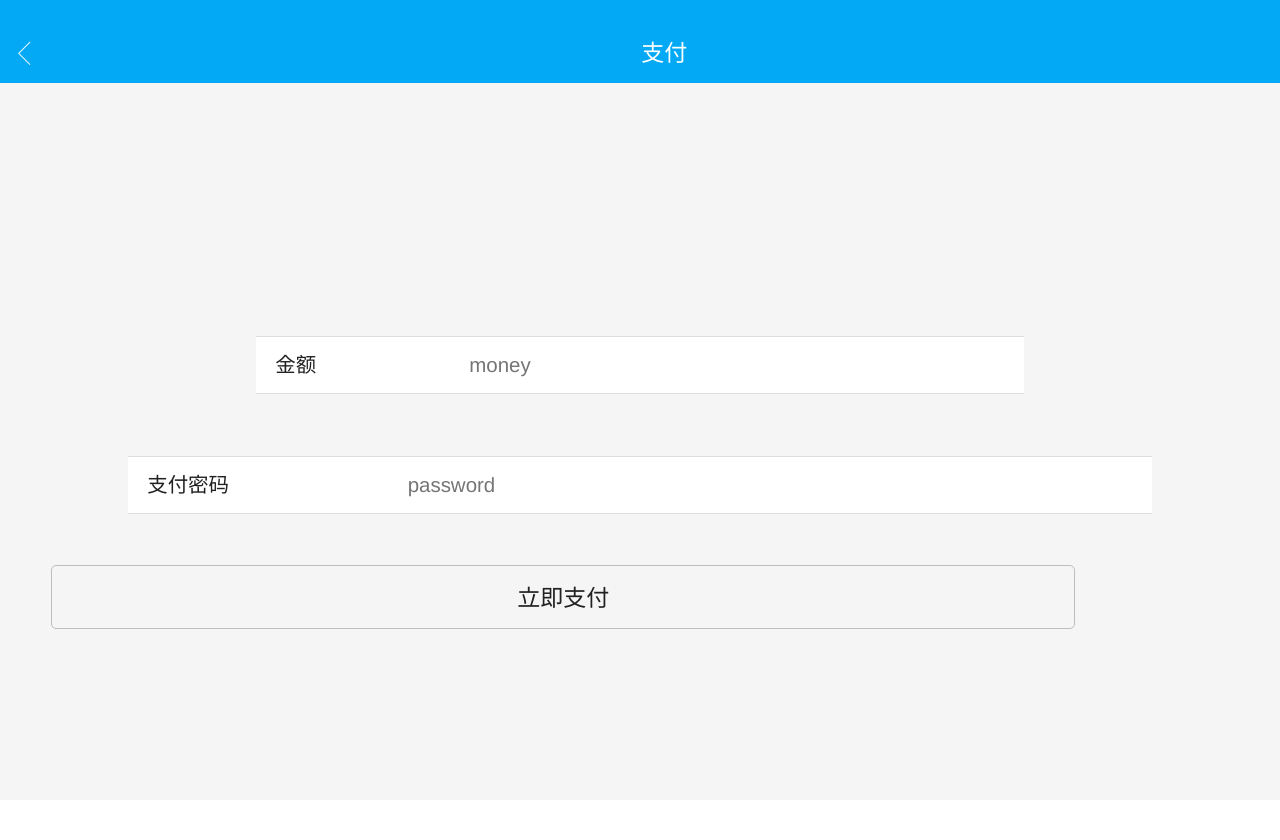
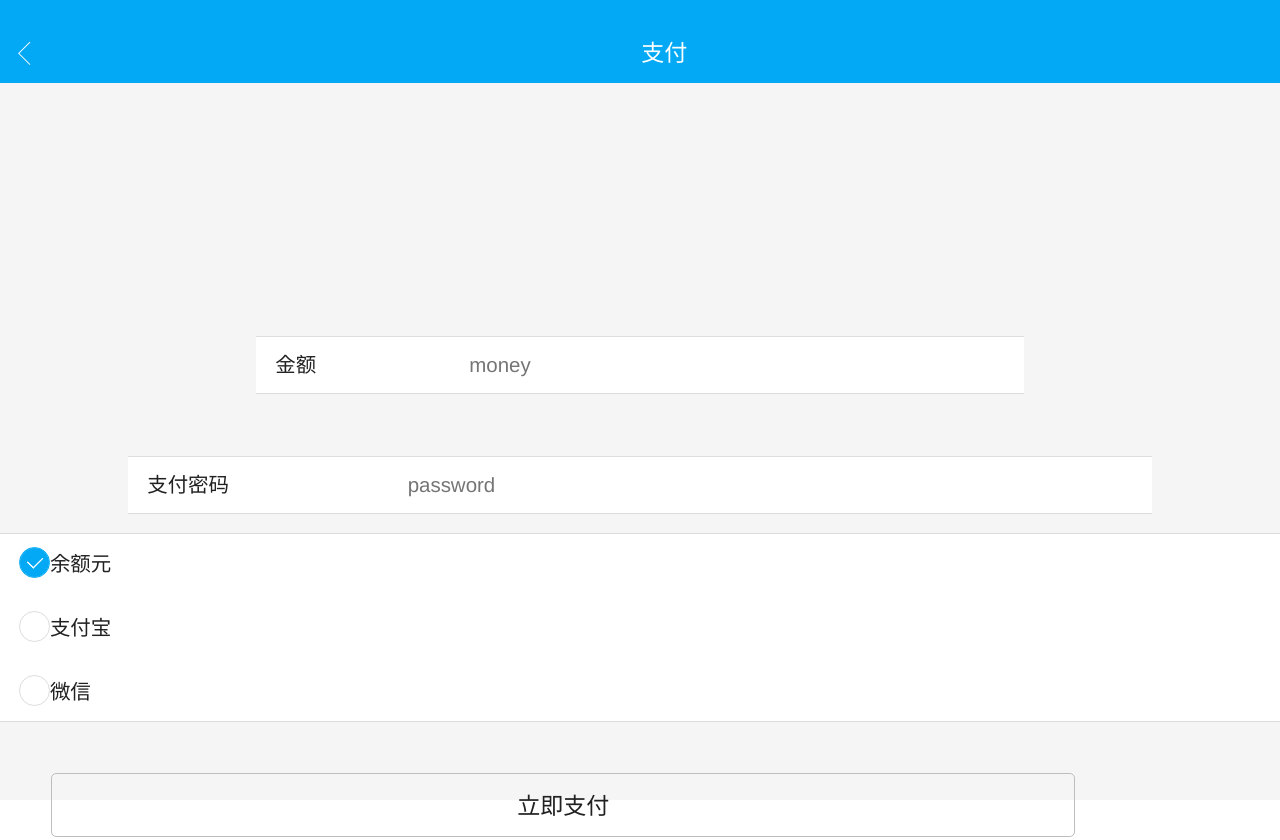
Before and after one commit to yuer01/fmt_yh, a plain HTML site: page html/pay.html in a window 1280 px wide. Before the commit the page ends 800 px from the top, so only its background shows below. Drawn offline with Linux system fonts and the light colour scheme; files whose address does not match are found by name.

Commit message:
2018.12.11

```diff
--- a/html/pay.html
+++ b/html/pay.html
@@ -52,6 +52,17 @@
             </li>
         </ul>
     </div>
+    <div class="aui-content aui-margin-b-15">
+      <ul class="aui-list aui-select-list">
+        <li class="aui-list-item">
+              <div class="aui-list-item-inner">
+                  <label><input class="aui-radio" type="radio" name="radio1" checked>余额<span></span>元</label><br><br>
+                  <label><input class="aui-radio" type="radio" name="radio2">支付宝</label><br><br>
+                  <label><input class="aui-radio" type="radio" name="radio3">微信</label>
+              </div>
+          </li>
+      </ul>
+    </div>
     <div class="aui-btn aui-btn-block aui-btn-outlined" style="margin-left: 2rem;
     margin-right: 2rem;
     width: 80%;
@@ -65,6 +76,7 @@
         $(document).ready(function() {
             //console.log(api.pageParam.name);
             $('#h2').text(api.pageParam.name);
+            $('#h3').text(api.pageParam.id);
         });
     }
 
```
Also changed, not shown: html/chargeMoney.html (+14 -2 lines), html/frame2.html (+1 -1 lines).
